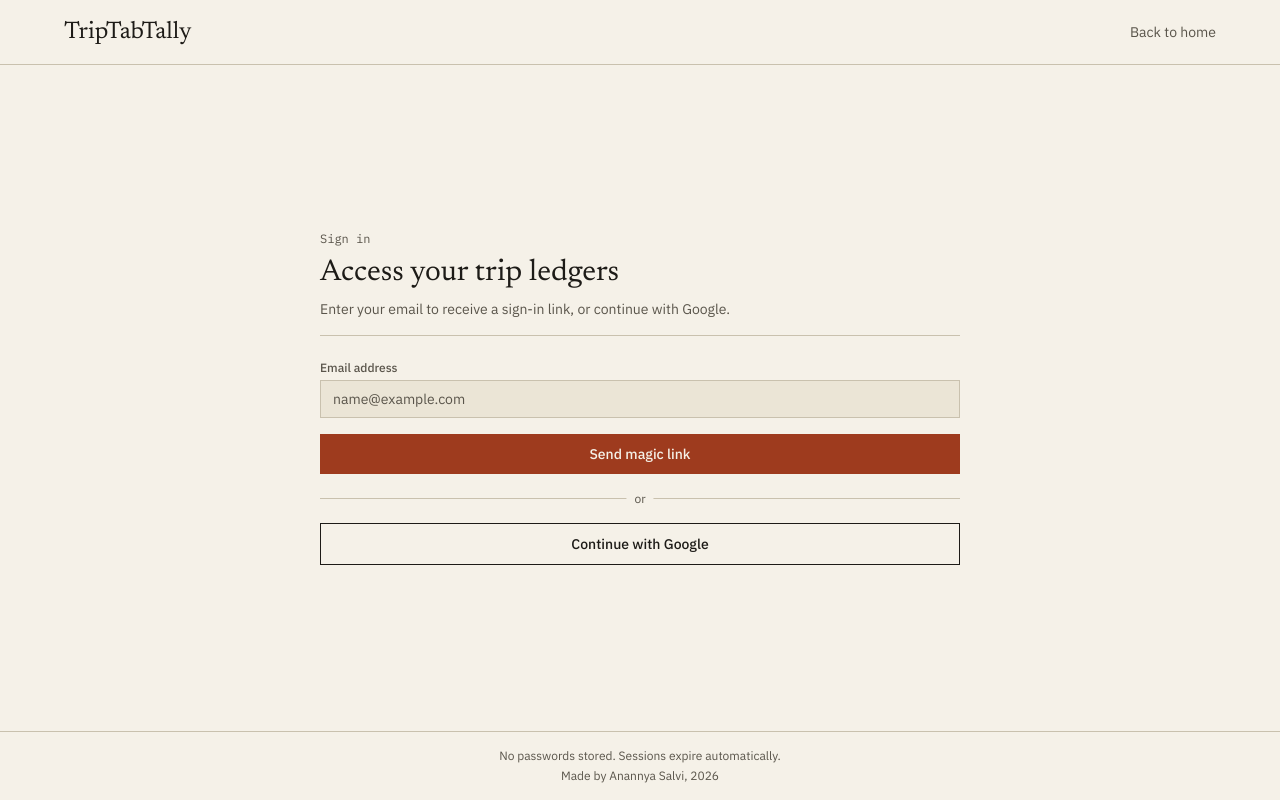
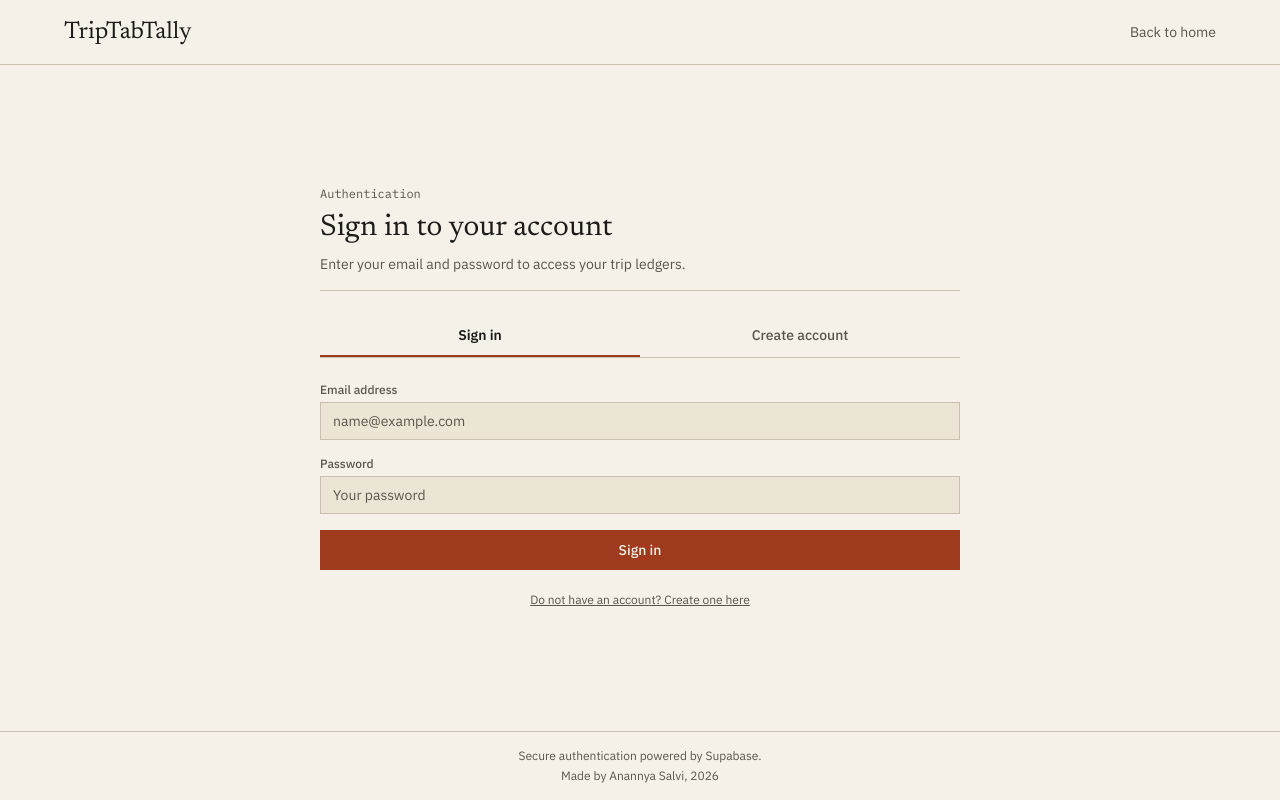
Before and after one commit to anannyasalvi16/TripTabTally, a Next.js app: page /login in a window 1280 px wide. Built offline with nearby package versions, Linux system fonts and the light colour scheme.

Commit message:
feat(auth): replace magic links and google oauth with email and password auth

```diff
--- a/src/actions/auth.ts
+++ b/src/actions/auth.ts
@@ -1,91 +1,133 @@
 'use server';
 
 import { redirect } from 'next/navigation';
-import { z } from 'zod';
 import { createClient } from '@/lib/supabase/server';
 import { sanitizeNextUrl } from '@/lib/security';
-
-const emailSchema = z.string().email('Please enter a valid email address.');
+import {
+  emailSchema,
+  passwordSchema,
+  displayNameSchema,
+} from '@/lib/schemas/auth';
 
 export type AuthActionResult = {
   ok: boolean;
   message?: string;
-  url?: string;
 };
 
-export async function signInWithOtp(
+export async function signInWithPassword(
   prevState: AuthActionResult | null,
   formData: FormData
 ): Promise<AuthActionResult> {
   const email = formData.get('email');
+  const password = formData.get('password');
   const rawNext = formData.get('next');
 
-  if (typeof email !== 'string') {
+  if (typeof email !== 'string' || !email.trim()) {
     return { ok: false, message: 'Email address is required.' };
   }
-
-  const parseResult = emailSchema.safeParse(email.trim());
-  if (!parseResult.success) {
-    return { ok: false, message: parseResult.error.errors[0]?.message || 'Invalid email.' };
+  if (typeof password !== 'string' || !password) {
+    return { ok: false, message: 'Password is required.' };
   }
 
-  const validEmail = parseResult.data;
-  const siteUrl = process.env.NEXT_PUBLIC_SITE_URL || 'http://localhost:3000';
+  const emailResult = emailSchema.safeParse(email);
+  if (!emailResult.success) {
+    return { ok: false, message: emailResult.error.errors[0]?.message || 'Please enter a valid email address.' };
+  }
+
   const safeNext = sanitizeNextUrl(typeof rawNext === 'string' ? rawNext : null);
-  const emailRedirectTo = `${siteUrl}/auth/callback?next=${encodeURIComponent(safeNext)}`;
+  const supabase = await createClient();
 
+  const { error } = await supabase.auth.signInWithPassword({
+    email: emailResult.data,
+    password,
+  });
+
+  if (error) {
+    const msg = error.message.toLowerCase();
+    if (msg.includes('invalid login credentials') || msg.includes('invalid credentials')) {
+      return { ok: false, message: 'Invalid email or password. Please check your credentials.' };
+    }
+    if (msg.includes('email not confirmed')) {
+      return {
+        ok: false,
+        message:
+          'Your email address has not been confirmed yet. Please verify your email inbox, or disable email confirmation in your Supabase dashboard.',
+      };
+    }
+    return { ok: false, message: error.message };
+  }
+
+  redirect(safeNext);
+}
+
+export async function signUpWithPassword(
+  prevState: AuthActionResult | null,
+  formData: FormData
+): Promise<AuthActionResult> {
+  const email = formData.get('email');
+  const password = formData.get('password');
+  const displayName = formData.get('displayName');
+  const rawNext = formData.get('next');
+
+  if (typeof email !== 'string' || !email.trim()) {
+    return { ok: false, message: 'Email address is required.' };
+  }
+  if (typeof password !== 'string' || !password) {
+    return { ok: false, message: 'Password is required.' };
+  }
+
+  const emailResult = emailSchema.safeParse(email);
+  if (!emailResult.success) {
+    return { ok: false, message: emailResult.error.errors[0]?.message || 'Please enter a valid email address.' };
+  }
+
+  const passwordResult = passwordSchema.safeParse(password);
+  if (!passwordResult.success) {
+    return { ok: false, message: passwordResult.error.errors[0]?.message || 'Password must be at least 6 characters.' };
+  }
+
+  let validName: string | undefined;
+  if (typeof displayName === 'string' && displayName.trim()) {
+    const nameResult = displayNameSchema.safeParse(displayName);
+    if (!nameResult.success) {
+      return { ok: false, message: nameResult.error.errors[0]?.message || 'Invalid display name.' };
+    }
+    validName = nameResult.data;
+  }
+
+  const safeNext = sanitizeNextUrl(typeof rawNext === 'string' ? rawNext : null);
   const supabase = await createClient();
-  const { error } = await supabase.auth.signInWithOtp({
-    email: validEmail,
+
+  const { data, error } = await supabase.auth.signUp({
+    email: emailResult.data,
+    password: passwordResult.data,
     options: {
-      emailRedirectTo,
+      data: {
+        full_name: validName || emailResult.data.split('@')[0],
+      },
     },
   });
 
   if (error) {
-    const isRateLimit =
-      error.status === 429 ||
-      error.message.toLowerCase().includes('rate limit');
+    const msg = error.message.toLowerCase();
+    if (msg.includes('already registered') || msg.includes('user already exists')) {
+      return { ok: false, message: 'An account with this email already exists. Please sign in instead.' };
+    }
+    return { ok: false, message: error.message };
+  }
 
-    if (isRateLimit) {
-      return {
-        ok: false,
-        message:
-          'Supabase email rate limit reached (free default SMTP allows 3 emails per hour). Please wait a few minutes, or use Continue with Google below for instant sign-in.',
-      };
-    }
+  if (data.user && Array.isArray(data.user.identities) && data.user.identities.length === 0) {
+    return { ok: false, message: 'An account with this email already exists. Please sign in instead.' };
+  }
 
-    return { ok: false, message: error.message };
+  if (data.session) {
+    redirect(safeNext);
   }
 
   return {
     ok: true,
-    message: `Magic link sent to ${validEmail}. Check your inbox.`,
+    message: 'Account created! Please check your email to confirm your account, then sign in with your password.',
   };
-}
-
-export async function signInWithGoogle(nextPath?: string): Promise<AuthActionResult> {
-  const siteUrl = process.env.NEXT_PUBLIC_SITE_URL || 'http://localhost:3000';
-  const safeNext = sanitizeNextUrl(nextPath);
-  const redirectTo = `${siteUrl}/auth/callback?next=${encodeURIComponent(safeNext)}`;
-
-  const supabase = await createClient();
-  const { data, error } = await supabase.auth.signInWithOAuth({
-    provider: 'google',
-    options: {
-      redirectTo,
-    },
-  });
-
-  if (error) {
-    return { ok: false, message: error.message };
-  }
-
-  if (data?.url) {
-    return { ok: true, url: data.url };
-  }
-
-  return { ok: false, message: 'Could not initialize Google sign-in.' };
 }
 
 export async function signOut() {
--- a/src/app/(public)/login/page.tsx
+++ b/src/app/(public)/login/page.tsx
@@ -1,9 +1,13 @@
 'use client';
 
-import { Suspense, useActionState, useEffect, useState } from 'react';
+import { Suspense, useActionState, useState } from 'react';
 import { useSearchParams } from 'next/navigation';
 import Link from 'next/link';
-import { signInWithOtp, signInWithGoogle, type AuthActionResult } from '@/actions/auth';
+import {
+  signInWithPassword,
+  signUpWithPassword,
+  type AuthActionResult,
+} from '@/actions/auth';
 import { sanitizeNextUrl } from '@/lib/security';
 
 function LoginForm() {
@@ -11,105 +15,85 @@ function LoginForm() {
   const next = sanitizeNextUrl(searchParams.get('next'));
   const errorParam = searchParams.get('error');
 
-  const [state, formAction, isPending] = useActionState<AuthActionResult | null, FormData>(
-    signInWithOtp,
-    null
-  );
+  const [activeTab, setActiveTab] = useState<'signin' | 'signup'>('signin');
 
-  const [googleLoading, setGoogleLoading] = useState(false);
-  const [googleError, setGoogleError] = useState<string | null>(null);
-  const [cooldown, setCooldown] = useState(0);
+  const [signInState, signInAction, isSignInPending] = useActionState<
+    AuthActionResult | null,
+    FormData
+  >(signInWithPassword, null);
 
-  useEffect(() => {
-    if (cooldown <= 0) return;
-    const timer = setInterval(() => {
-      setCooldown((prev) => (prev > 0 ? prev - 1 : 0));
-    }, 1000);
-    return () => clearInterval(timer);
-  }, [cooldown]);
-
-  useEffect(() => {
-    if (state?.ok) {
-      setCooldown(60);
-    }
-  }, [state]);
-
-  const isRateLimited = Boolean(
-    state && !state.ok && state.message && state.message.toLowerCase().includes('rate limit')
-  );
-
-  async function handleGoogleClick() {
-    setGoogleLoading(true);
-    setGoogleError(null);
-    try {
-      const res = await signInWithGoogle(next);
-      if (res.ok && res.url) {
-        window.location.href = res.url;
-      } else {
-        setGoogleError(res.message || 'Could not connect to Google sign in.');
-      }
-    } catch {
-      setGoogleError('Connection failed. Please try again.');
-    } finally {
-      setGoogleLoading(false);
-    }
-  }
+  const [signUpState, signUpAction, isSignUpPending] = useActionState<
+    AuthActionResult | null,
+    FormData
+  >(signUpWithPassword, null);
 
   return (
     <div className="max-w-form w-full py-8">
       <div className="border-b border-rule pb-4 mb-6">
-        <span className="font-mono text-xs text-ink-2 block mb-2">Sign in</span>
+        <span className="font-mono text-xs text-ink-2 block mb-2">Authentication</span>
         <h1 className="font-serif text-3xl font-normal text-ink">
-          Access your trip ledgers
+          {activeTab === 'signin' ? 'Sign in to your account' : 'Create a new account'}
         </h1>
         <p className="mt-2 text-sm text-ink-2">
-          Enter your email to receive a sign-in link, or continue with Google.
+          {activeTab === 'signin'
+            ? 'Enter your email and password to access your trip ledgers.'
+            : 'Register with your email and password to start managing trip budgets.'}
         </p>
       </div>
 
+      {/* Tabs */}
+      <div className="flex border-b border-rule mb-6">
+        <button
+          type="button"
+          onClick={() => setActiveTab('signin')}
+          className={`flex-1 py-2.5 text-sm font-medium text-center border-b-2 transition-colors ${
+            activeTab === 'signin'
+              ? 'border-brick text-ink font-semibold'
+              : 'border-transparent text-ink-2 hover:text-ink'
+          }`}
+        >
+          Sign in
+        </button>
+        <button
+          type="button"
+          onClick={() => setActiveTab('signup')}
+          className={`flex-1 py-2.5 text-sm font-medium text-center border-b-2 transition-colors ${
+            activeTab === 'signup'
+              ? 'border-brick text-ink font-semibold'
+              : 'border-transparent text-ink-2 hover:text-ink'
+          }`}
+        >
+          Create account
+        </button>
+      </div>
+
       {errorParam && (
-        <div className="mt-4 p-3 border border-brick text-brick text-sm bg-paper-2">
-          Authentication link is invalid or expired. Please request a new link.
+        <div className="mb-4 p-3 border border-brick text-brick text-sm bg-paper-2">
+          Authentication session was interrupted or invalid. Please sign in again.
         </div>
       )}
 
-      {state && !state.ok && state.message && (
-        <div className="mt-4 p-3 border border-brick text-brick text-sm bg-paper-2 space-y-1">
-          <p className="font-medium">{state.message}</p>
-          {isRateLimited && (
-            <p className="text-xs text-ink-2 pt-1 border-t border-rule">
-              Tip: Google authentication below is unaffected by email limits and works immediately.
-            </p>
-          )}
+      {/* Sign in tab form */}
+      {activeTab === 'signin' && (
+        <div>
+          {signInState && !signInState.ok && signInState.message && (
+            <div className="mb-4 p-3 border border-brick text-brick text-sm bg-paper-2">
+              {signInState.message}
             </div>
           )}
 
-      {googleError && (
-        <div className="mt-4 p-3 border border-brick text-brick text-sm bg-paper-2">
-          {googleError}
-        </div>
-      )}
-
-      {state && state.ok && state.message ? (
-        <div className="mt-6 p-4 border border-moss text-moss text-sm bg-paper-2 space-y-2">
-          <p className="font-medium">Link sent</p>
-          <p className="text-ink">{state.message}</p>
-          {cooldown > 0 && (
-            <p className="text-xs text-ink-2">
-              Resend available in {cooldown}s.
-            </p>
-          )}
-        </div>
-      ) : (
-        <form action={formAction} className="mt-6 space-y-4">
+          <form action={signInAction} className="space-y-4">
             <input type="hidden" name="next" value={next} />
 
             <div>
-            <label htmlFor="email" className="block text-xs font-medium text-ink-2 mb-1">
+              <label
+                htmlFor="signin-email"
+                className="block text-xs font-medium text-ink-2 mb-1"
+              >
                 Email address
               </label>
               <input
-              id="email"
+                id="signin-email"
                 name="email"
                 type="email"
                 inputMode="email"
@@ -120,36 +104,143 @@ function LoginForm() {
               />
             </div>
 
+            <div>
+              <label
+                htmlFor="signin-password"
+                className="block text-xs font-medium text-ink-2 mb-1"
+              >
+                Password
+              </label>
+              <input
+                id="signin-password"
+                name="password"
+                type="password"
+                autoComplete="current-password"
+                required
+                placeholder="Your password"
+                className="w-full border border-rule bg-paper-2 px-3 py-2 text-sm text-ink placeholder:text-ink-2 focus:border-brick"
+              />
+            </div>
+
             <button
               type="submit"
-            disabled={isPending || cooldown > 0}
+              disabled={isSignInPending}
               className="w-full bg-brick hover:bg-brick-dark text-paper px-4 py-2.5 text-sm font-medium transition-colors disabled:opacity-50"
             >
-            {isPending
-              ? 'Sending magic link...'
-              : cooldown > 0
-              ? `Wait ${cooldown}s to resend`
-              : 'Send magic link'}
+              {isSignInPending ? 'Signing in...' : 'Sign in'}
             </button>
           </form>
+
+          <div className="mt-4 text-center">
+            <button
+              type="button"
+              onClick={() => setActiveTab('signup')}
+              className="text-xs text-ink-2 hover:text-ink underline transition-colors"
+            >
+              Do not have an account? Create one here
+            </button>
+          </div>
+        </div>
       )}
 
-      <div className="my-6 border-t border-rule relative">
-        <span className="absolute top-1/2 left-1/2 -translate-x-1/2 -translate-y-1/2 bg-paper px-2 text-xs text-ink-2">
-          or
+      {/* Create account tab form */}
+      {activeTab === 'signup' && (
+        <div>
+          {signUpState && !signUpState.ok && signUpState.message && (
+            <div className="mb-4 p-3 border border-brick text-brick text-sm bg-paper-2">
+              {signUpState.message}
+            </div>
+          )}
+
+          {signUpState && signUpState.ok && signUpState.message && (
+            <div className="mb-4 p-4 border border-moss text-moss text-sm bg-paper-2 space-y-1">
+              <p className="font-medium text-moss">Account created</p>
+              <p className="text-ink">{signUpState.message}</p>
+            </div>
+          )}
+
+          <form action={signUpAction} className="space-y-4">
+            <input type="hidden" name="next" value={next} />
+
+            <div>
+              <label
+                htmlFor="signup-name"
+                className="block text-xs font-medium text-ink-2 mb-1"
+              >
+                Your name (optional)
+              </label>
+              <input
+                id="signup-name"
+                name="displayName"
+                type="text"
+                autoComplete="name"
+                maxLength={60}
+                placeholder="e.g. Rohan Mehta"
+                className="w-full border border-rule bg-paper-2 px-3 py-2 text-sm text-ink placeholder:text-ink-2 focus:border-brick"
+              />
+            </div>
+
+            <div>
+              <label
+                htmlFor="signup-email"
+                className="block text-xs font-medium text-ink-2 mb-1"
+              >
+                Email address
+              </label>
+              <input
+                id="signup-email"
+                name="email"
+                type="email"
+                inputMode="email"
+                autoComplete="email"
+                required
+                placeholder="name@example.com"
+                className="w-full border border-rule bg-paper-2 px-3 py-2 text-sm text-ink placeholder:text-ink-2 focus:border-brick"
+              />
+            </div>
+
+            <div>
+              <label
+                htmlFor="signup-password"
+                className="block text-xs font-medium text-ink-2 mb-1"
+              >
+                Password
+              </label>
+              <input
+                id="signup-password"
+                name="password"
+                type="password"
+                autoComplete="new-password"
+                required
+                minLength={6}
+                placeholder="At least 6 characters"
+                className="w-full border border-rule bg-paper-2 px-3 py-2 text-sm text-ink placeholder:text-ink-2 focus:border-brick"
+              />
+              <span className="text-xs text-ink-2 mt-1 block">
+                Must be at least 6 characters.
               </span>
             </div>
 
             <button
+              type="submit"
+              disabled={isSignUpPending}
+              className="w-full bg-brick hover:bg-brick-dark text-paper px-4 py-2.5 text-sm font-medium transition-colors disabled:opacity-50"
+            >
+              {isSignUpPending ? 'Creating account...' : 'Create account'}
+            </button>
+          </form>
+
+          <div className="mt-4 text-center">
+            <button
               type="button"
-        onClick={handleGoogleClick}
-        disabled={googleLoading}
-        className={`w-full border text-ink hover:bg-paper-2 px-4 py-2.5 text-sm font-medium transition-colors disabled:opacity-50 ${
-          isRateLimited ? 'border-brick bg-paper-2 font-semibold' : 'border-ink'
-        }`}
+              onClick={() => setActiveTab('signin')}
+              className="text-xs text-ink-2 hover:text-ink underline transition-colors"
             >
-        {googleLoading ? 'Connecting to Google...' : 'Continue with Google'}
+              Already have an account? Sign in here
             </button>
+          </div>
+        </div>
+      )}
     </div>
   );
 }
@@ -172,7 +263,7 @@ export default function LoginPage() {
         <Suspense
           fallback={
             <div className="max-w-form w-full border border-rule p-8 bg-paper text-sm text-ink-2">
-              Loading sign in...
+              Loading authentication...
             </div>
           }
         >
@@ -181,7 +272,7 @@ export default function LoginPage() {
       </main>
 
       <footer className="border-t border-rule px-4 py-4 text-center text-xs text-ink-2 space-y-1">
-        <div>No passwords stored. Sessions expire automatically.</div>
+        <div>Secure authentication powered by Supabase.</div>
         <div>Made by Anannya Salvi, 2026</div>
       </footer>
     </div>
--- a/src/app/(public)/page.tsx
+++ b/src/app/(public)/page.tsx
@@ -47,7 +47,7 @@ export default function LandingPage() {
                 href="/login"
                 className="border border-ink text-ink hover:bg-paper-2 px-5 py-2.5 text-sm font-medium transition-colors"
               >
-                Sign in with link
+                Sign in
               </Link>
             </div>
           </div>
--- /dev/null
+++ b/src/lib/schemas/auth.ts
@@ -0,0 +1,17 @@
+import { z } from 'zod';
+
+export const emailSchema = z
+  .string()
+  .trim()
+  .toLowerCase()
+  .email('Please enter a valid email address.');
+
+export const passwordSchema = z
+  .string()
+  .min(6, 'Password must be at least 6 characters.');
+
+export const displayNameSchema = z
+  .string()
+  .trim()
+  .min(1, 'Display name cannot be empty.')
+  .max(60, 'Display name must be 60 characters or fewer.');
```
Also changed, not shown: scripts/mock-supabase.mjs (+38 -5 lines), .agents/rules/authentication.md (added), 2 other files (tests, documents, lock files or other folders). Lines whose indentation alone changed are shown as unchanged.
